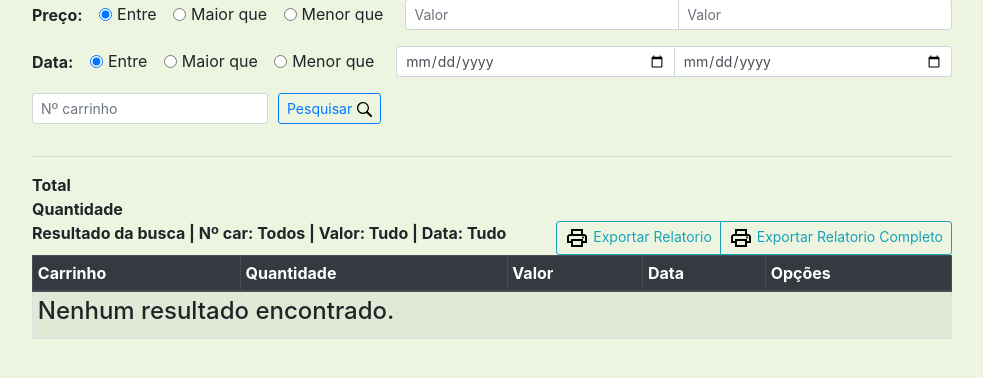
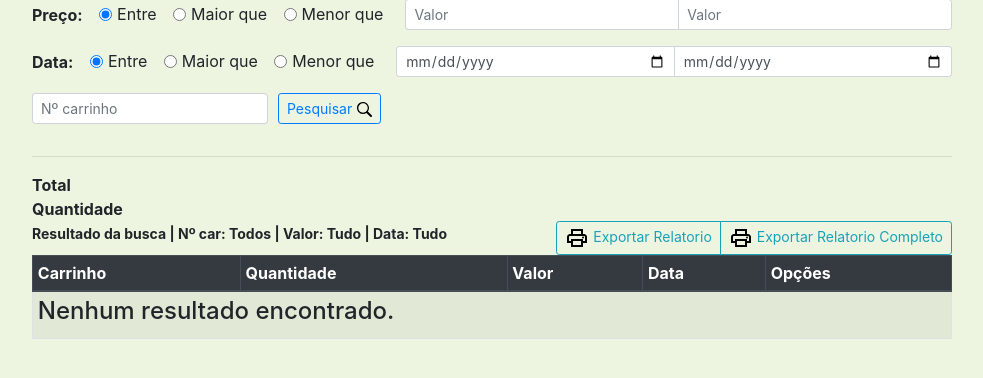
Before and after one commit to vitornr7/estoque-django, a Django app: template estoque/templates/estoque/listar_carrinhos.html in a window 1280 px wide. Shown: the part 158-536 px from the top of the page, without its empty margins (148-1131 px from the left). Run offline with Django 3.2, Linux system fonts and the light colour scheme; the template is opened without the code that fills it, so the values that code supplies are empty; some libraries are stand-ins or nearby versions.

Commit message:
hotifx relatorio carrinho font size

```diff
--- a/estoque/templates/estoque/listar_carrinhos.html
+++ b/estoque/templates/estoque/listar_carrinhos.html
@@ -19,7 +19,8 @@
         {% include 'estoque/pesquisa/empresa.html' %}
         {% endif %}
         <div class="form-group col">
-            <button class="btn btn-outline-primary btn-sm" type="submit">Pesquisar <img src="{% static 'icons/search.svg' %}" class="img-fluid" alt="icone"></button>
+            <button class="btn btn-outline-primary btn-sm" type="submit">Pesquisar <img
+                    src="{% static 'icons/search.svg' %}" class="img-fluid" alt="icone"></button>
         </div>
     </div>
 </form>
@@ -39,7 +40,7 @@
 
 <div class="row justify-content-between">
     <div class="col-auto">
-        <strong>
+        <strong style="font-size:14px">
             Resultado da busca
             {% if request.GET.n_carrinho %}
             | Nº car: {{ request.GET.n_carrinho }}
```
